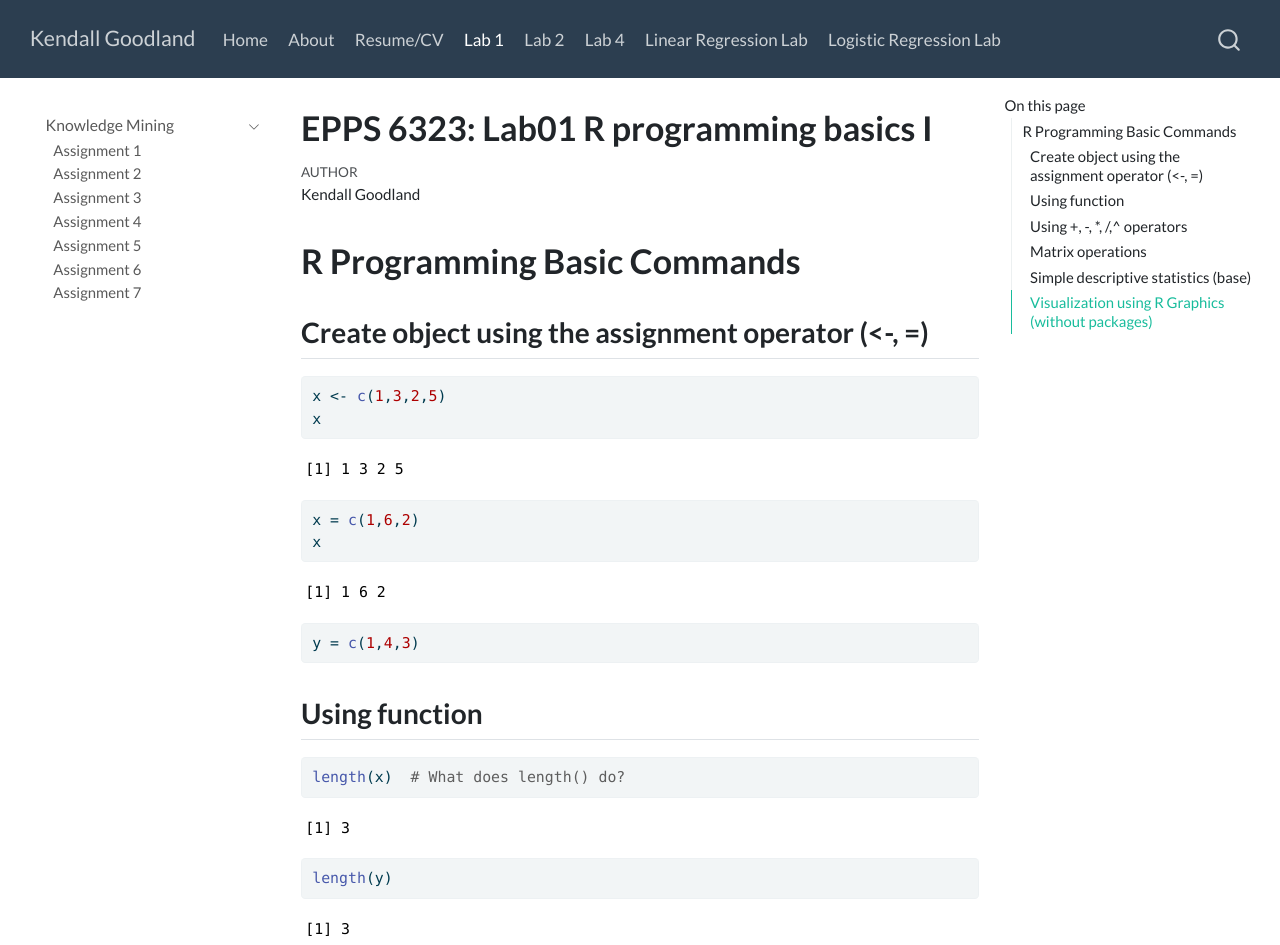
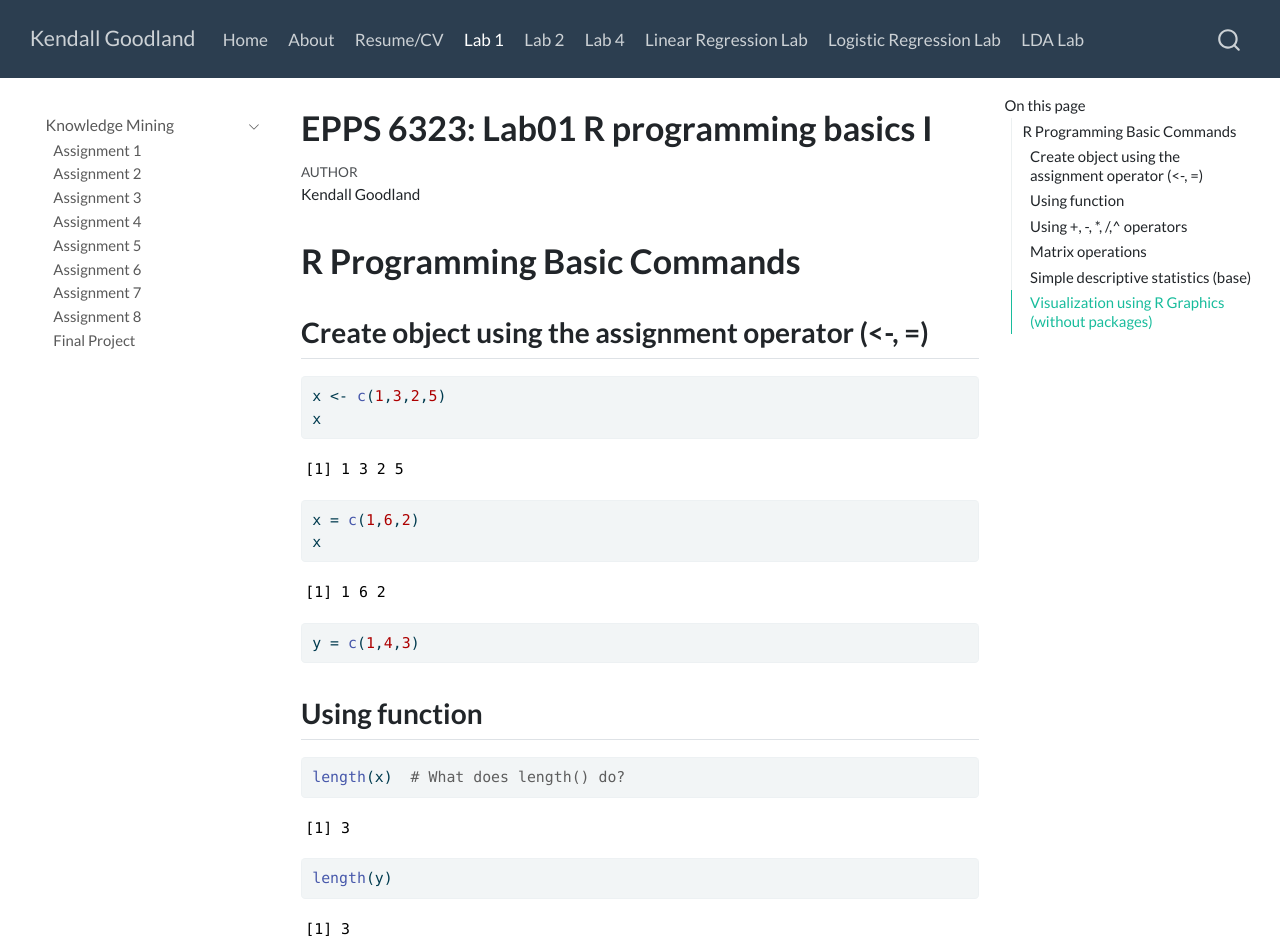
Before and after one commit to kendallgoodland/kendallgoodland.github.io, a plain HTML site: page Lab01 (1).html in a window 1280 px wide. Shown: the top 945 px of the page. Drawn offline with Linux system fonts and the light colour scheme.

Commit message:
Add files via upload

```diff
--- a/Lab01 (1).html
+++ b/Lab01 (1).html
@@ -155,6 +155,10 @@ pre > code.sourceCode > span > a:first-child::before { text-decoration: underlin
     <a class="nav-link" href="./Lab_logisticregression01.R">
 <span class="menu-text">Logistic Regression Lab</span></a>
   </li>
+  <li class="nav-item">
+    <a class="nav-link" href="./Lab_LDA01.R">
+<span class="menu-text">LDA Lab</span></a>
+  </li>
 </ul>
           </div> <!-- /navcollapse -->
           <div class="quarto-navbar-tools">
@@ -227,6 +231,18 @@ pre > code.sourceCode > span > a:first-child::before { text-decoration: underlin
   <div class="sidebar-item-container">
   <a href="./Assignment7.pdf" class="sidebar-item-text sidebar-link">
  <span class="menu-text">Assignment 7</span></a>
+  </div>
+</li>
+          <li class="sidebar-item">
+  <div class="sidebar-item-container">
+  <a href="./Assignment.pdf" class="sidebar-item-text sidebar-link">
+ <span class="menu-text">Assignment 8</span></a>
+  </div>
+</li>
+          <li class="sidebar-item">
+  <div class="sidebar-item-container">
+  <a href="./Final Project KM.pdf" class="sidebar-item-text sidebar-link">
+ <span class="menu-text">Final Project</span></a>
   </div>
 </li>
       </ul>
@@ -373,7 +389,7 @@ pre > code.sourceCode > span > a:first-child::before { text-decoration: underlin
 <span id="cb27-4"><a href="#cb27-4" aria-hidden="true" tabindex="-1"></a></span>
 <span id="cb27-5"><a href="#cb27-5" aria-hidden="true" tabindex="-1"></a><span class="fu">cor</span>(x,y) <span class="co"># Correlation of x and y</span></span></code><button title="Copy to Clipboard" class="code-copy-button"><i class="bi"></i></button></pre></div>
 <div class="cell-output cell-output-stdout">
-<pre><code>[1] 0.9943206</code></pre>
+<pre><code>[1] 0.9932922</code></pre>
 </div>
 <div class="sourceCode cell-code" id="cb29"><pre class="sourceCode r code-with-copy"><code class="sourceCode r"><span id="cb29-1"><a href="#cb29-1" aria-hidden="true" tabindex="-1"></a><span class="fu">set.seed</span>(<span class="dv">1303</span>) <span class="co"># Set the seed for Random Number Generator (RNG) to generate values that are reproducible.</span></span>
 <span id="cb29-2"><a href="#cb29-2" aria-hidden="true" tabindex="-1"></a><span class="fu">rnorm</span>(<span class="dv">50</span>)</span></code><button title="Copy to Clipboard" class="code-copy-button"><i class="bi"></i></button></pre></div>
```
Also changed, not shown: Lab02.html (+17 -1 lines), Lab04_UL.html (+16 -0 lines), about.html (+6 -0 lines), index.html (+6 -0 lines), search.json (+4 -4 lines), 1 other file.
